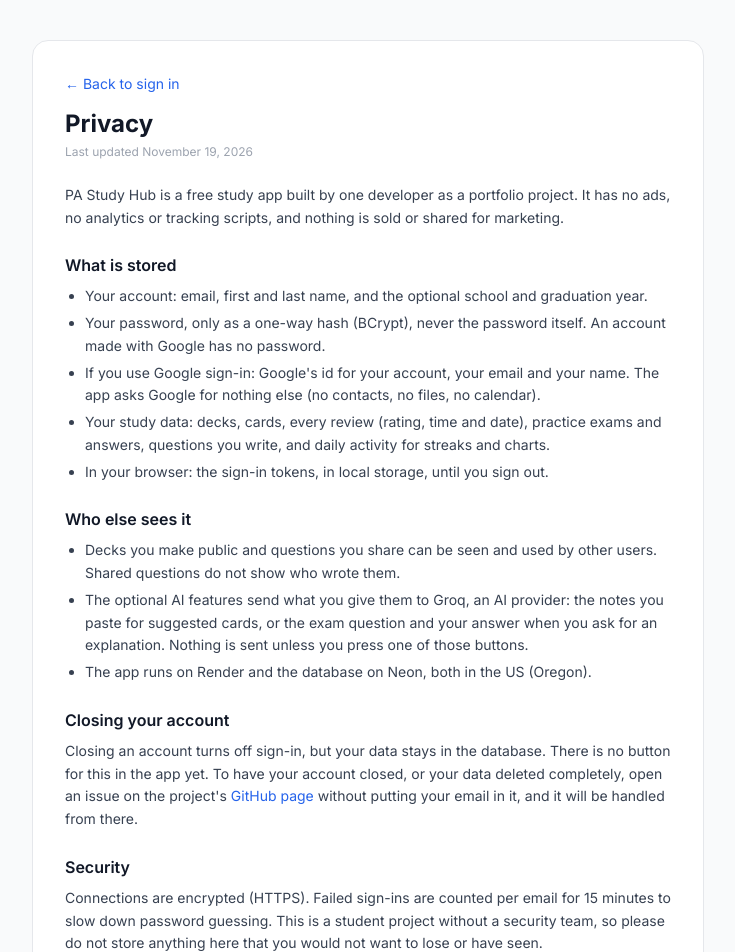
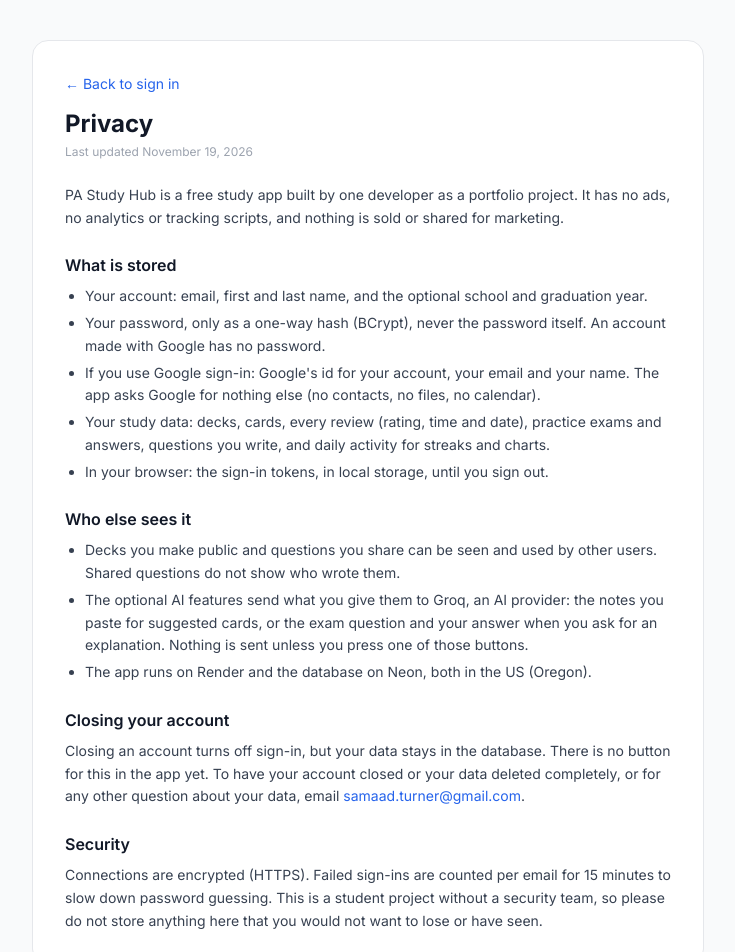
Before and after one commit to SamaadTurner/pa-study-hub, a React (Vite) app in the folder frontend/: page /privacy in a window 1280 px wide. Shown: the top 952 px of the page, without its empty margins (272-1007 px from the left). Built offline with nearby package versions, Linux system fonts and the light colour scheme; no server answers; the HTML template or start-up script is replaced by a standard one.

Commit message:
Give a contact email on the privacy page

```diff
--- a/frontend/src/pages/legal/PrivacyPage.tsx
+++ b/frontend/src/pages/legal/PrivacyPage.tsx
@@ -1,4 +1,7 @@
 import { Link } from 'react-router-dom'
+
+// Where people can write about their data
+const CONTACT_EMAIL = 'samaad.turner@gmail.com'
 
 // Keep this page true to what the app does. When a feature changes what is
 // stored or sent anywhere, change this page in the same commit.
@@ -61,17 +64,11 @@ export default function PrivacyPage() {
           <h2 className="text-base font-semibold text-gray-900">Closing your account</h2>
           <p>
             Closing an account turns off sign-in, but your data stays in the database. There is no button
-            for this in the app yet. To have your account closed, or your data deleted completely, open an
-            issue on the project&apos;s{' '}
-            <a
-              href="https://github.com/SamaadTurner/pa-study-hub/issues"
-              className="text-primary-600 hover:underline"
-              target="_blank"
-              rel="noreferrer"
-            >
-              GitHub page
-            </a>{' '}
-            without putting your email in it, and it will be handled from there.
+            for this in the app yet. To have your account closed or your data deleted completely, or for
+            any other question about your data, email{' '}
+            <a href={`mailto:${CONTACT_EMAIL}`} className="text-primary-600 hover:underline">
+              {CONTACT_EMAIL}
+            </a>.
           </p>
         </section>
 
```
